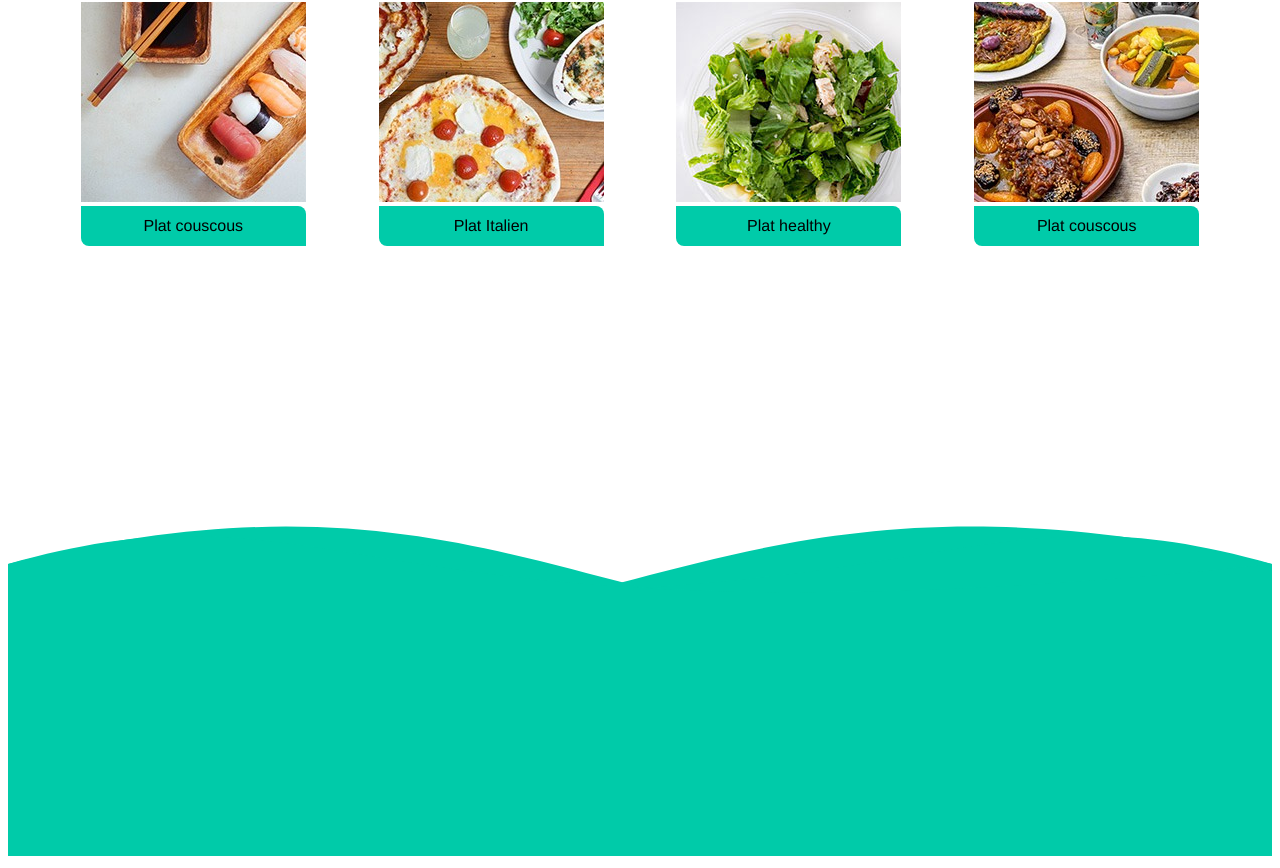
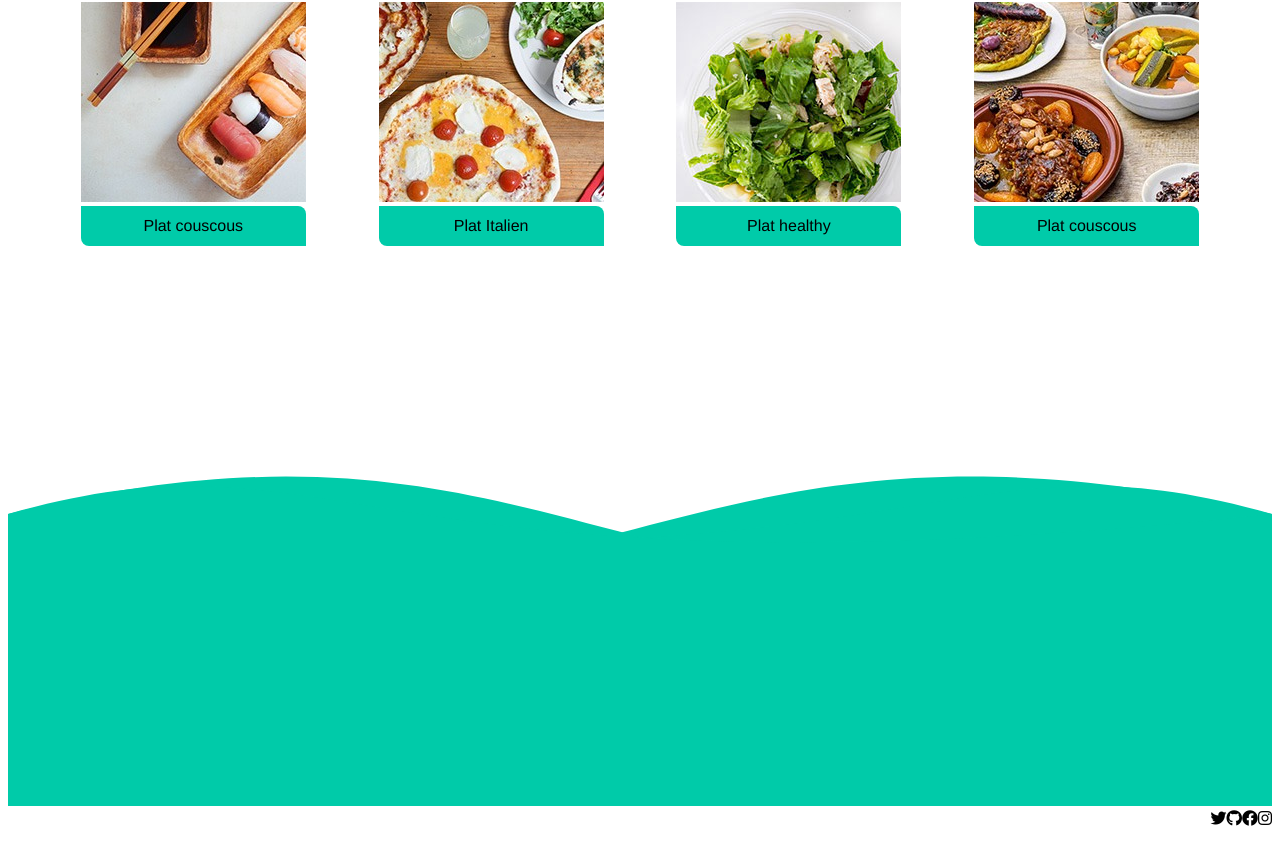
Before and after one commit to Deflandrenassim/Feedmi, a Vue app: page / in a window 1280 px wide. Shown: the part 888-1756 px from the top of the page. After the commit the page ends 1722 px from the top, so only its background shows below. Built offline with nearby package versions, Linux system fonts and the light colour scheme.

Commit message:
nav bar + component add reseau

```diff
--- a/package.json
+++ b/package.json
@@ -8,6 +8,7 @@
     "lint": "vue-cli-service lint"
   },
   "dependencies": {
+    "@fortawesome/vue-fontawesome": "^2.0.6",
     "animate.css": "^4.1.1",
     "core-js": "^3.6.5",
     "vue": "^2.6.11",
--- a/src/App.vue
+++ b/src/App.vue
@@ -9,16 +9,18 @@
       />
       <nav class="Navbar">
         <router-link to="/" class="choix"> ACCUEIL  </router-link>
-        <router-link to="/about" class="choix"> MENUS <i class="fa-solid fa-burger-lettuce"></i> </router-link>
+        <router-link to="/about" class="choix"> MENUS  </router-link>
        <button class="btn-connexion"> <router-link to="/Connexion" class="choix"> CONNEXION </router-link> </button>
       </nav>
 
       </div>
 
+    <router-view />
 
-    <router-view />
+
   </div>
 </template>
+
 
 <style>
 #app {
@@ -26,7 +28,6 @@
   -webkit-font-smoothing: antialiased;
   -moz-osx-font-smoothing: grayscale;
   color: #000000;
-
 }
 
 .row{
@@ -37,9 +38,6 @@
   display: flex;
   align-items: center;
   margin-left : 550px;
-
-
-
 }
 .choix{
   color: black;
--- a/src/components/Map/Maps.vue
+++ b/src/components/Map/Maps.vue
@@ -1,9 +1,8 @@
 <template>
   <div>
-<div class="map">
+<div class="svg-container">
 
 </div>
-
 
 <svg class="svg" xmlns="http://www.w3.org/2000/svg" xmlns:xlink="http://www.w3.org/1999/xlink" version="1.1" id="Calque_1" x="0px"
      y="0px" viewBox="0 0 1300 550" style="enable-background:new 0 0 1300 550;" xml:space="preserve">
@@ -20,6 +19,7 @@
                 repeatCount="indefinite"
         />
 	</path>
+
 
 	<path class="st1" fill="#00cba9" fill-opacity="1" d="M 0 250 C 600 100 650 450 1300 250 L 1300 550 L 0 550 L 0 250">
 		<animate
@@ -67,8 +67,14 @@ export default {
 </script>
 
 <style scoped>
-.svg{
-  color: green;
+.fa-brands{
+  display:block;
+  cursor:pointer;
+  height: 70px;
+  width: 30px;
+}
+.st1{
+  height: 1000px;
 }
 .map{
   margin-top: 50px;
--- /dev/null
+++ b/src/components/Reseau/Reseau.vue
@@ -0,0 +1,26 @@
+<template>
+  <div class="container-logo">
+      <div class="logo">
+        <i class="fa-brands fa-instagram"></i>
+        <i class="fa-brands fa-facebook"></i>
+        <i class="fa-brands fa-github"></i>
+        <i class="fa-brands fa-twitter"></i>
+     </div>
+  </div>
+</template>
+
+<script>
+export default {
+        name:'Reseaux'
+}
+</script>
+
+<style>
+
+.logo{
+    display: flex;
+    justify-content: center ;
+    flex-direction: row-reverse;
+    justify-content: flex-start;
+}
+</style>
--- a/src/views/Home.vue
+++ b/src/views/Home.vue
@@ -4,7 +4,7 @@
   <HelloWorld />
   <Carte />
   <Maps />
-
+  <Reseaux />
 
   </div>
 </template>
@@ -15,6 +15,7 @@ import Carte from '@/components/Carte.vue'
 import HelloWorld from '@/components/HelloWorld.vue'
 import Caroussel from '@/components/Caroussel.vue'
 import Maps from '@/components/Map/Maps.vue'
+import Reseaux from '@/components/Reseau/Reseau.vue'
 
 export default {
   name: 'Home',
@@ -22,7 +23,8 @@ export default {
     HelloWorld,
     Caroussel,
     Carte,
-    Maps
+    Maps,
+    Reseaux
   }
 }
 </script>
```
Also changed, not shown: 1 other file (tests, documents, lock files or other folders).
